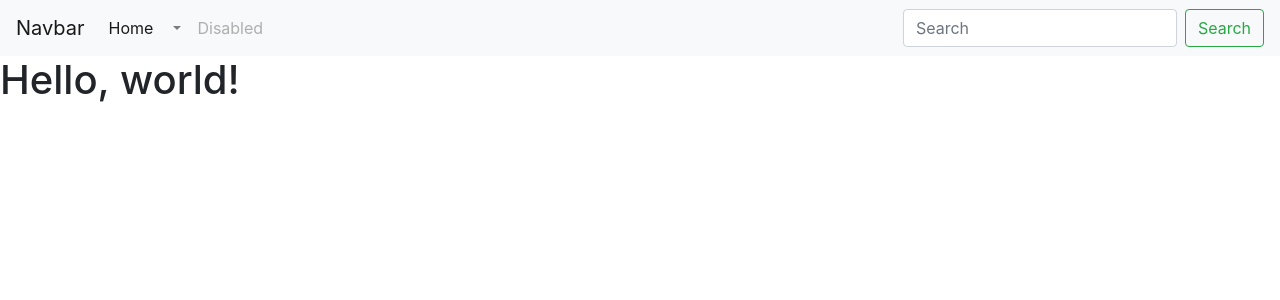
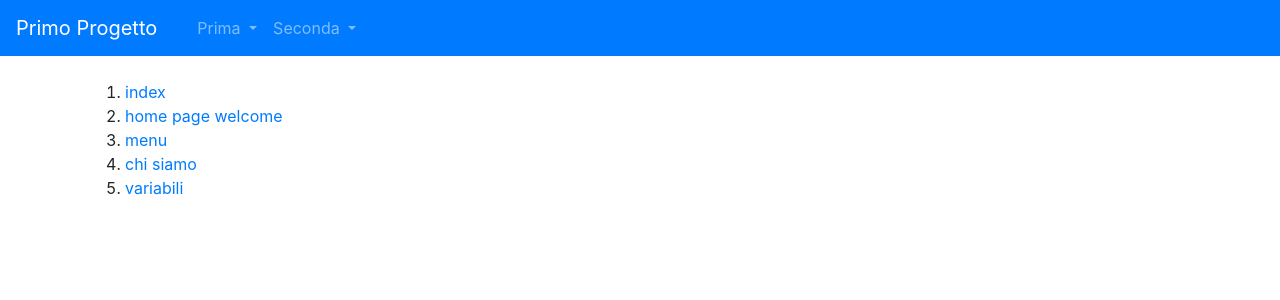
Before and after one commit to Loz-Aimone/primo_progetto, a Django app: template templates/base.html in a window 1280 px wide. Shown: the top 300 px of the page. Run offline with Django 3.2, Linux system fonts and the light colour scheme; the template is opened without the code that fills it, so the values that code supplies are empty; some libraries are stand-ins or nearby versions.

Commit message:
Update base.html

```diff
--- a/templates/base.html
+++ b/templates/base.html
@@ -1,62 +1,78 @@
+<!DOCTYPE html>
+<html lang="it">
+<head>
+    <meta charset="utf-8">
+    <meta http-equiv="X-UA-Compatible" content="IE=edge">
+    <meta name="viewport" content="width=device-width, initial-scale=1">
 
-<!doctype html>
-<html lang="en">
-  <head>
-    <!-- Required meta tags -->
-    <meta charset="utf-8">
-    <meta name="viewport" content="width=device-width, initial-scale=1, shrink-to-fit=no">
+    <title>
+	Web apps | Index
+</title>
 
-    <!-- Bootstrap CSS -->
-    <link rel="stylesheet" href="https://cdn.jsdelivr.net/npm/bootstrap@4.5.3/dist/css/bootstrap.min.css" integrity="sha384-TX8t27EcRE3e/ihU7zmQxVncDAy5uIKz4rEkgIXeMed4M0jlfIDPvg6uqKI2xXr2" crossorigin="anonymous">
 
-    <title>Hello, world!</title>
+    <link rel="stylesheet" href="https://maxcdn.bootstrapcdn.com/bootstrap/4.0.0/css/bootstrap.min.css"
+          integrity="sha384-Gn5384xqQ1aoWXA+058RXPxPg6fy4IWvTNh0E263XmFcJlSAwiGgFAW/dAiS6JXm" crossorigin="anonymous">
+
+    <script src="https://code.jquery.com/jquery-3.2.1.min.js"></script>
+    <script src="https://cdnjs.cloudflare.com/ajax/libs/popper.js/1.12.9/umd/popper.min.js"
+            integrity="sha384-ApNbgh9B+Y1QKtv3Rn7W3mgPxhU9K/ScQsAP7hUibX39j7fakFPskvXusvfa0b4Q"
+            crossorigin="anonymous"></script>
+    <script src="https://maxcdn.bootstrapcdn.com/bootstrap/4.0.0/js/bootstrap.min.js"
+            integrity="sha384-JZR6Spejh4U02d8jOt6vLEHfe/JQGiRRSQQxSfFWpi1MquVdAyjUar5+76PVCmYl"
+            crossorigin="anonymous"></script>
 </head>
   <body>
-    <nav class="navbar navbar-expand-lg navbar-light bg-light">
-        <a class="navbar-brand" href="#">Navbar</a>
+    <nav class="navbar navbar-expand-lg navbar-dark bg-primary">
+      <a class="navbar-brand" href="/">Primo Progetto</a>
       <button class="navbar-toggler" type="button" data-toggle="collapse" data-target="#navbarSupportedContent" aria-controls="navbarSupportedContent" aria-expanded="false" aria-label="Toggle navigation">
         <span class="navbar-toggler-icon"></span>
       </button>
-
       <div class="collapse navbar-collapse" id="navbarSupportedContent">
         <ul class="navbar-nav mr-auto">
           <li class="nav-item active">
-              <a class="nav-link" href="#">Home <span class="sr-only">(current)</span></a>
+            <a class="nav-link" href="/"> <span class="sr-only">(current)</span></a>
+          </li>
+          <li class="nav-item dropdown">
+                <a class="nav-link dropdown-toggle" href="#" id="navbarDropdown" role="button" data-toggle="dropdown"
+                   aria-haspopup="true" aria-expanded="false">
+                    Prima
+                </a>
+                <div class="dropdown-menu" aria-labelledby="navbarDropdown">
+                    <a class="dropdown-item" href="/prima_app/index/">Index</a>
+                    <a class="dropdown-item" href="/prima_app/welcome/">Home</a>
+                    <a class="dropdown-item" href="/prima_app/chisiamo/">Chi siamo</a>
+                    <a class="dropdown-item" href="/prima_app/variabili/">Variabili</a>
+
+                </div>
+          </li>
+          <li class="nav-item dropdown">
+            <a class="nav-link dropdown-toggle" href="#" id="navbarDropdown" role="button" data-toggle="dropdown" aria-haspopup="true" aria-expanded="false">
+              Seconda
+            </a>
+            <div class="dropdown-menu" aria-labelledby="navbarDropdown">
+              <a class="dropdown-item" href="/seconda_app/if">if</a>
+              <a class="dropdown-item" href="/seconda_app/ifelse">ifelse</a>
+              <a class="dropdown-item" href="/seconda_app/ifelif">elif</a>
+              <a class="dropdown-item" href="/seconda_app/for">for</a>
+            </div>
           </li>
 
-            <li class="nav-item dropdown">
-              <a class="nav-link dropdown-toggle" href="#" id="navbarDropdown" role="button" data-toggle="dropdown" aria-haspopup="true" aria-expanded="false">
+        </ul>
 
-              </a>
-              <div class="dropdown-menu" aria-labelledby="navbarDropdown">
-                <a class="dropdown-item" href="#">Action</a>
-                <a class="dropdown-item" href="#">Another action</a>
-
-                <a class="dropdown-item" href="#">Something else here</a>
-              </div>
-            </li>
-            <li class="nav-item">
-              <a class="nav-link disabled" href="#" tabindex="-1" aria-disabled="true">Disabled</a>
-            </li>
-          </ul>
-          <form class="form-inline my-2 my-lg-0">
-            <input class="form-control mr-sm-2" type="search" placeholder="Search" aria-label="Search">
-            <button class="btn btn-outline-success my-2 my-sm-0" type="submit">Search</button>
-          </form>
       </div>
     </nav>
-    <h1>Hello, world!</h1>
 
-    <!-- Optional JavaScript; choose one of the two! -->
+    <div class="container my-4">
+      <h3></h3>
 
-    <!-- Option 1: jQuery and Bootstrap Bundle (includes Popper) -->
-    <script src="https://code.jquery.com/jquery-3.5.1.slim.min.js" integrity="sha384-DfXdz2htPH0lsSSs5nCTpuj/zy4C+OGpamoFVy38MVBnE+IbbVYUew+OrCXaRkfj" crossorigin="anonymous"></script>
-    <script src="https://cdn.jsdelivr.net/npm/bootstrap@4.5.3/dist/js/bootstrap.bundle.min.js" integrity="sha384-ho+j7jyWK8fNQe+A12Hb8AhRq26LrZ/JpcUGGOn+Y7RsweNrtN/tE3MoK7ZeZDyx" crossorigin="anonymous"></script>
+    <ol><li><a href="/prima_app/index/">index</a></li>
+        <li><a href="/prima_app/welcome/">home page welcome</a></li>
+        <li><a href="/prima_app/menu/">menu</a></li>
+        <li><a href="/prima_app/chisiamo/">chi siamo</a></li>
+        <li><a href="/prima_app/variabili/">variabili</a></li>
+    </ol>
 
-    <!-- Option 2: jQuery, Popper.js, and Bootstrap JS
-    <script src="https://code.jquery.com/jquery-3.5.1.slim.min.js" integrity="sha384-DfXdz2htPH0lsSSs5nCTpuj/zy4C+OGpamoFVy38MVBnE+IbbVYUew+OrCXaRkfj" crossorigin="anonymous"></script>
-    <script src="https://cdn.jsdelivr.net/npm/popper.js@1.16.1/dist/umd/popper.min.js" integrity="sha384-9/reFTGAW83EW2RDu2S0VKaIzap3H66lZH81PoYlFhbGU+6BZp6G7niu735Sk7lN" crossorigin="anonymous"></script>
-    <script src="https://cdn.jsdelivr.net/npm/bootstrap@4.5.3/dist/js/bootstrap.min.js" integrity="sha384-w1Q4orYjBQndcko6MimVbzY0tgp4pWB4lZ7lr30WKz0vr/aWKhXdBNmNb5D92v7s" crossorigin="anonymous"></script>
-    -->
+    </div>
+
    </body>
 </html>
```
Lines whose indentation alone changed are shown as unchanged.
